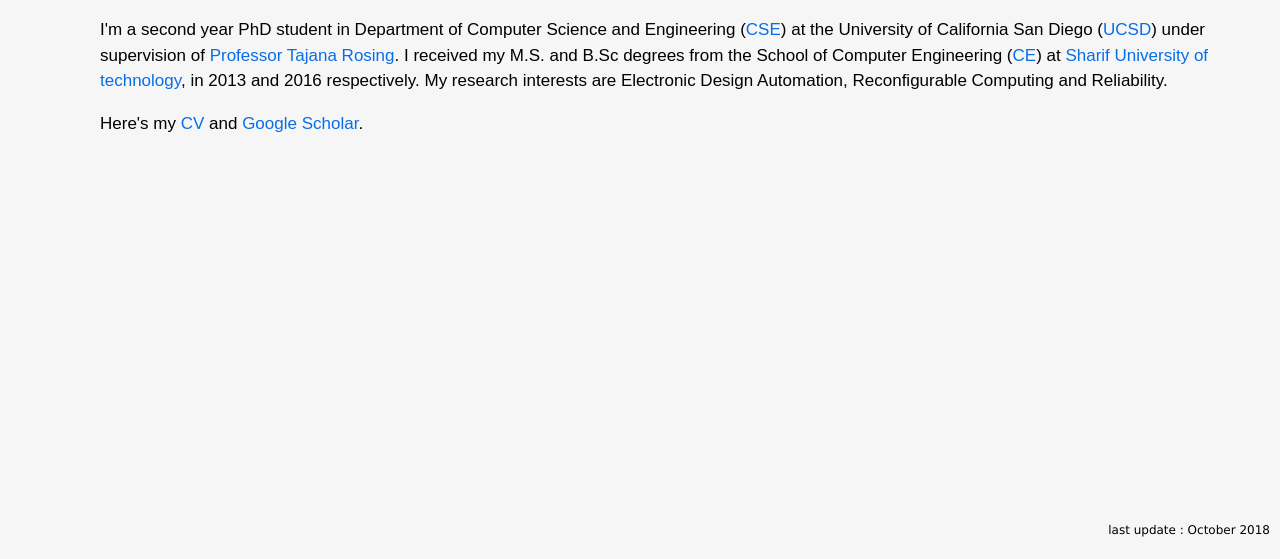
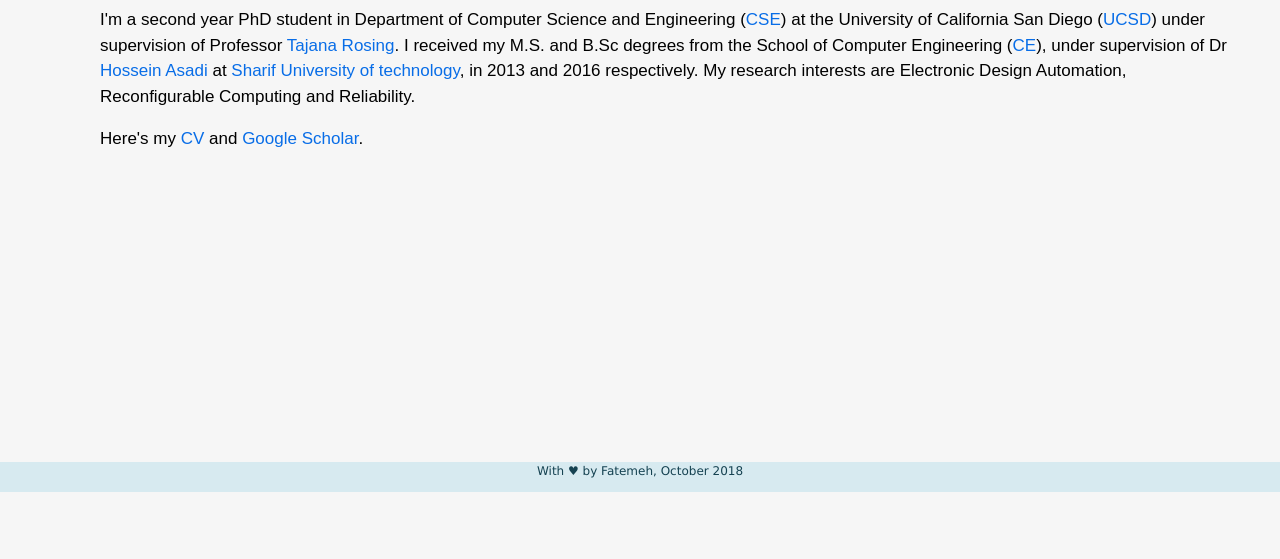
Before and after one commit to FatemehAsgr/Commands-etc., a plain HTML site: page BehnamKhaleghi.html in a window 1280 px wide. Shown: the part 241-800 px from the top of the page. Drawn offline with nearby package versions, Linux system fonts and the light colour scheme.

Commit message:
Main Page was updated.

```diff
--- a/BehnamKhaleghi.html
+++ b/BehnamKhaleghi.html
@@ -87,8 +87,8 @@
         margin-left: 100px; /* Same as the width of the sidenav */
         font-size: 17px; /* Increased text to enable scrolling */
         padding: 0px 0px;
-        margin-top: 130px;
-        margin-right: 20px;
+        margin-top: 120px;
+        margin-right: 50px;
         font-family: 'Source Sans Pro', sans-serif;
        }
 
@@ -124,20 +124,20 @@
       color: #4D4F4F;
     }
     #footer {
-      position: absolute;
-      right: 0;
-      bottom: 0;
-      left: 0;
-      text-align: right;
-      height: 50px;
+      margin-top: 310px;
+      text-align: center;
+      height: 30px;
+      font-size: 12px;
+      background-color: #D7EAF0;
+      color: #154251;
     }
     img{
       overflow: hidden;
       -webkit-border-radius: 100px;
       -moz-border-radius: 100px;
       border-radius: 100px;
-      width: 200px;
-      height: 200px;
+      width: 180px;
+      height: 180px;
       margin-left: 20px;
       margin-top: 20px;
       margin-right: 30px;
@@ -162,9 +162,9 @@
       onclick="w3_close()"> &times;</button>
       <img src="https://media.licdn.com/dms/image/C5603AQFgsZgt3WhBow/profile-displayphoto-shrink_800_800/0?e=1544054400&v=beta&t=uGWKnVZGlHuJ4Eqrn3GzmhFZ1TNKTPVaFCy5a_Z9zEc" alt="Behnam">
       <div id="menu_items">
-        <a href="#" class="w3-bar-item w3-button" id="menu">Home</a>
-        <a href="#" class="w3-bar-item w3-button" id="menu">Publications</a>
-        <a href="#" class="w3-bar-item w3-button" id="menu">Research</a>
+        <a href="./" class="w3-bar-item w3-button" id="menu">Home</a>
+        <a href="file:///Users/fatemeh/Desktop/تصویر%20مدارک%20من/Behnam/Publications.html" class="w3-bar-item w3-button" id="menu">Publications</a>
+        <a href="" class="w3-bar-item w3-button" id="menu">Research</a>
         <a href="http://ce.sharif.edu/~behnam_khaleghi/" class="w3-bar-item w3-button" id="menu">CV</a>
         <a href="https://scholar.google.com/citations?user=NS__kn4AAAAJ&hl=en" class="w3-bar-item w3-button" id="menu">Google Scholar</a>
         <button id="menu" class="dropdown-btn">Contact Me
@@ -185,24 +185,19 @@
       <div class="main">
         <h2>Behnam Khaleghi</h2>
         <hr class="hr">
-        <p>I'm a second year PhD student in Department of Computer Science and Engineering (<a class="link" href="https://cse.ucsd.edu">CSE</a>) at the University of California San Diego (<a class="link" href="https://www.ucsd.edu">UCSD</a>) under supervision of <a class="link" href="http://cseweb.ucsd.edu/~trosing/">Professor Tajana Rosing</a>. I received my M.S. and B.Sc degrees from the School of Computer Engineering (<a class="link" href="http://ce.sharif.ir">CE</a>) at <a class="link" href="http://www.sharif.ir/web/en">Sharif University of technology</a>, in 2013 and 2016 respectively. My research interests are Electronic Design Automation, Reconfigurable Computing and Reliability.</p>
+        <p>I'm a second year PhD student in Department of Computer Science and Engineering (<a class="link" href="https://cse.ucsd.edu">CSE</a>) at the University of California San Diego (<a class="link" href="https://www.ucsd.edu">UCSD</a>) under supervision of Professor <a class="link" href="http://cseweb.ucsd.edu/~trosing/">Tajana Rosing</a>. I received my M.S. and B.Sc degrees from the School of Computer Engineering (<a class="link" href="http://ce.sharif.ir">CE</a>), under supervision of Dr <a class="link" href="http://sharif.edu/~asadi/">Hossein Asadi</a> at <a class="link" href="http://www.sharif.ir/web/en">Sharif University of technology</a>, in 2013 and 2016 respectively. My research interests are Electronic Design Automation, Reconfigurable Computing and Reliability.</p>
         <p>Here's my <a class="link" href="http://ce.sharif.edu/~behnam_khaleghi/">CV</a> and <a class="link" href="https://scholar.google.com/citations?user=NS__kn4AAAAJ&hl=en">Google Scholar</a>.</</p>
       </div>
     </div>
-
-
-
-
     <div class="footer container-lg px-3" role="contentinfo" id="footer">
-    <div class="text-black">
-      <p class="foot">last update : October 2018</p>
+      <div class="text-black">
+        With &#9829; by Fatemeh, October 2018
+      </div>
     </div>
-  </div>
-
     <script>
       function w3_open() {
         document.getElementById("main").style.marginLeft = "25%";
-        document.getElementById("mySidebar").style.width = "25%";
+        document.getElementById("mySidebar").style.width = "220px";
         document.getElementById("mySidebar").style.display = "block";
         document.getElementById("openNav").style.display = 'none';
       }
```
